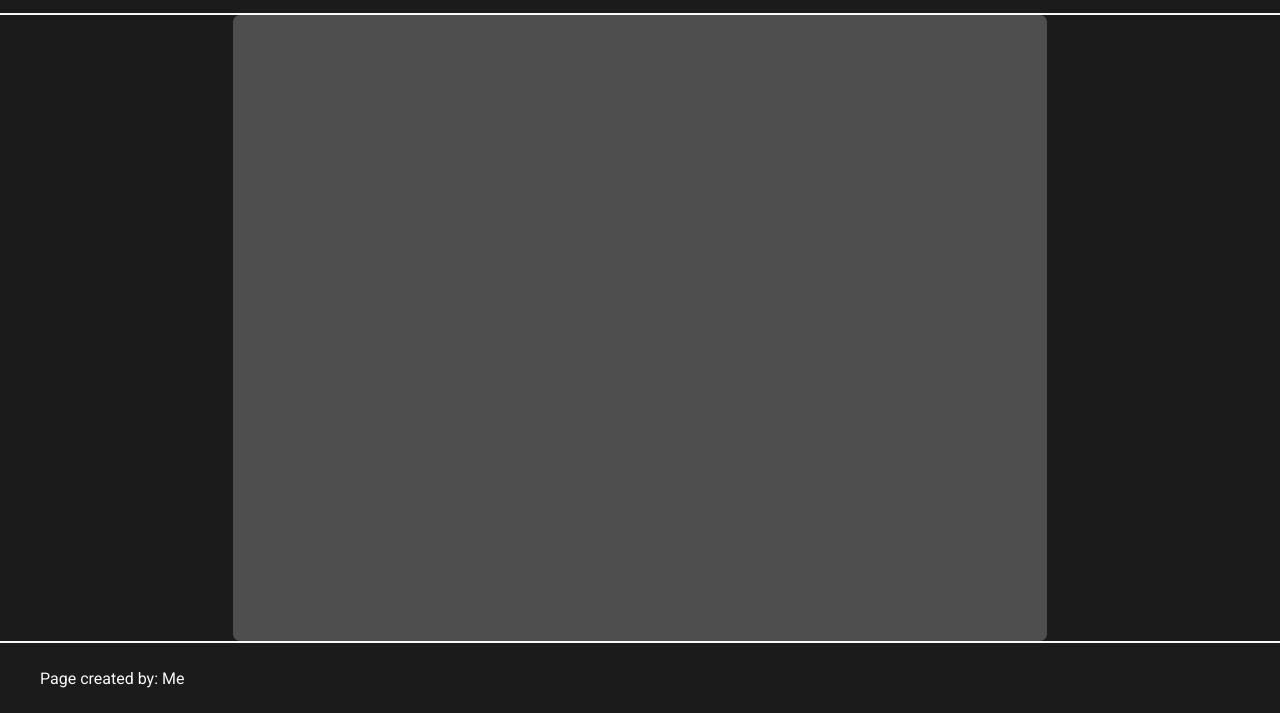
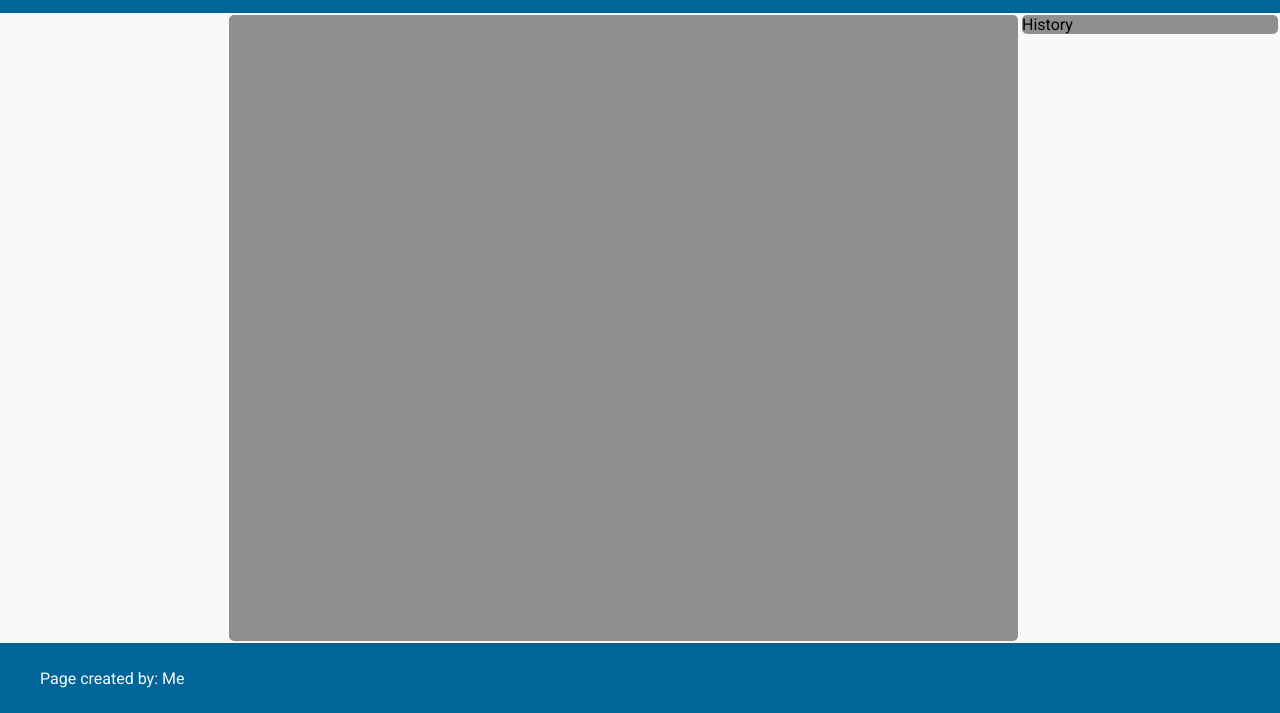
Before and after one commit to ZLJett/calculator-page, a plain HTML site: page index.html in a window 1280 px wide. Shown: the part 87-800 px from the top of the page. Drawn offline with Linux system fonts and the light colour scheme.

Commit message:
Rework basic CSS for page

```diff
--- a/index.html
+++ b/index.html
@@ -17,7 +17,9 @@
     <div class="center-column">
 
     </div>
-    <div class="right-column"></div>
+    <div class="right-column">
+      <div class="history">History</div>
+    </div>
   </div>
 
   <div class="footer">
--- a/style.css
+++ b/style.css
@@ -11,7 +11,7 @@ body {
 
 /* header + footer */
 .header, .footer {
-  background-color: #1b1b1b;
+  background-color: #006699;
   color: #f9faf8;
 }
 
@@ -20,7 +20,7 @@ body {
   justify-content: center;
   align-items: center;
   height: 100px;
-  border-bottom: 2px #f9faf8 solid;
+
 }
 
 .logo {
@@ -33,7 +33,7 @@ body {
   padding-left: 40px;
   align-items: center;
   height: 70px;
-  border-top: 2px #f9faf8 solid;
+
 }
 
 /*center-content*/
@@ -41,19 +41,24 @@ body {
 .center-content {
   flex: auto;
   display: grid;
-  grid-template-columns: minmax(200px, 1fr) 3.5fr minmax(200px, 1fr);
-  background-color: #1b1b1b;
+  grid-template-columns: minmax(200px, 1fr) 3.5fr minmax(260px, 1fr);
+  background-color: #f9faf8;
 }
 
 .left-column {
-
 }
 
 .center-column {
-  background-color: #4e4e4e;
+  background-color: #8f8f8f;
+  border: 2px #f9faf8 solid;
   border-radius: 7px;
 }
 
 .right-column {
+}
 
+.history {
+  background-color: #8f8f8f;
+  border: 2px #f9faf8 solid;
+  border-radius: 7px;
 }
```
